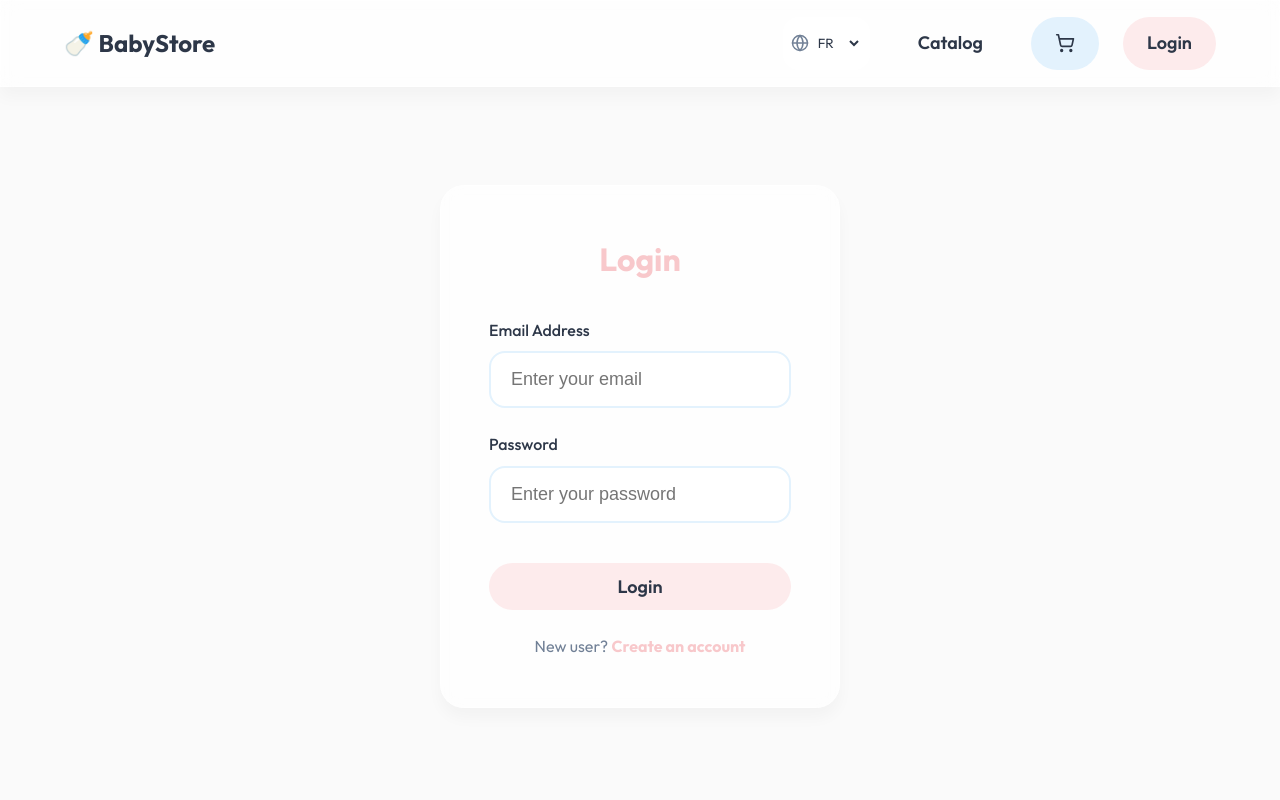
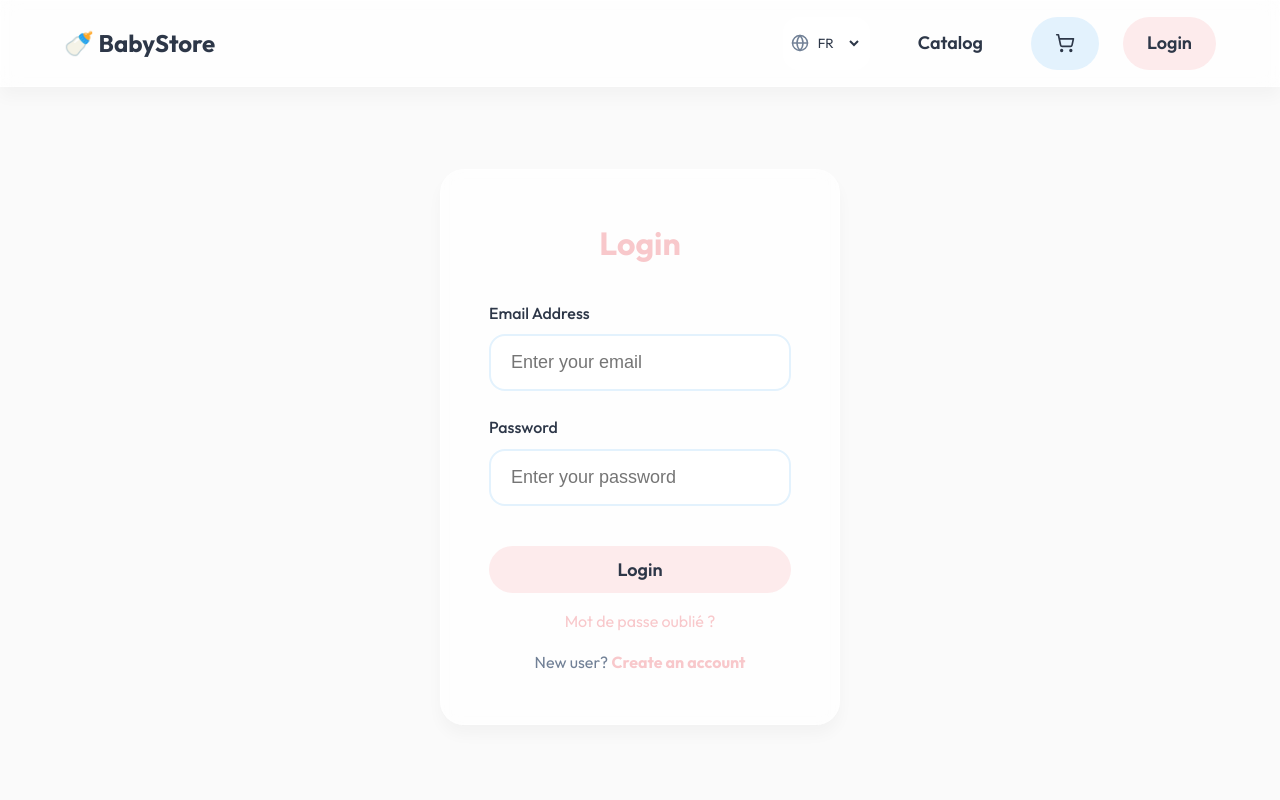
Before and after one commit to agnidekafil139-dot/BabyStore, a React (Vite) app in the folder frontend/: page /login in a window 1280 px wide. Shown: the top 800 px of the page. Built offline with nearby package versions, Linux system fonts and the light colour scheme; no server answers.

Commit message:
Fix: add forgot password link

```diff
--- a/frontend/src/pages/Login.jsx
+++ b/frontend/src/pages/Login.jsx
@@ -66,8 +66,12 @@ const Login = () => {
                         {loading ? (t('loading') || 'Chargement...') : t('btn_login')}
                     </button>
                 </form>
-                <p style={{ textAlign: 'center', marginTop: '1.5rem', color: 'var(--color-text-light)', fontSize: 'var(--text-sm)' }}>
-                    {t('new_user')} <a href="https://supabase.com/docs/auth/authenthication/auth/sign-up" target="_blank" rel="noopener noreferrer" style={{ color: 'var(--color-primary-dark)', fontWeight: 'bold' }}>{t('create_account')}</a>
+                <p style={{ textAlign: 'center', marginTop: '1rem', color: 'var(--color-text-light)', fontSize: 'var(--text-sm)' }}>
+                    <a href="/forgot-password" style={{ color: 'var(--color-primary-dark)' }}>Mot de passe oublié ?</a>
+                </p>
+                <p style={{ textAlign: 'center', marginTop: '1rem', color: 'var(--color-text-light)', fontSize: 'var(--text-sm)' }}>
+                    {t('new_user')}{' '}
+                    <a href="/register" style={{ color: 'var(--color-primary-dark)', fontWeight: 'bold' }}>{t('create_account')}</a>
                 </p>
             </div>
         </div>
```
